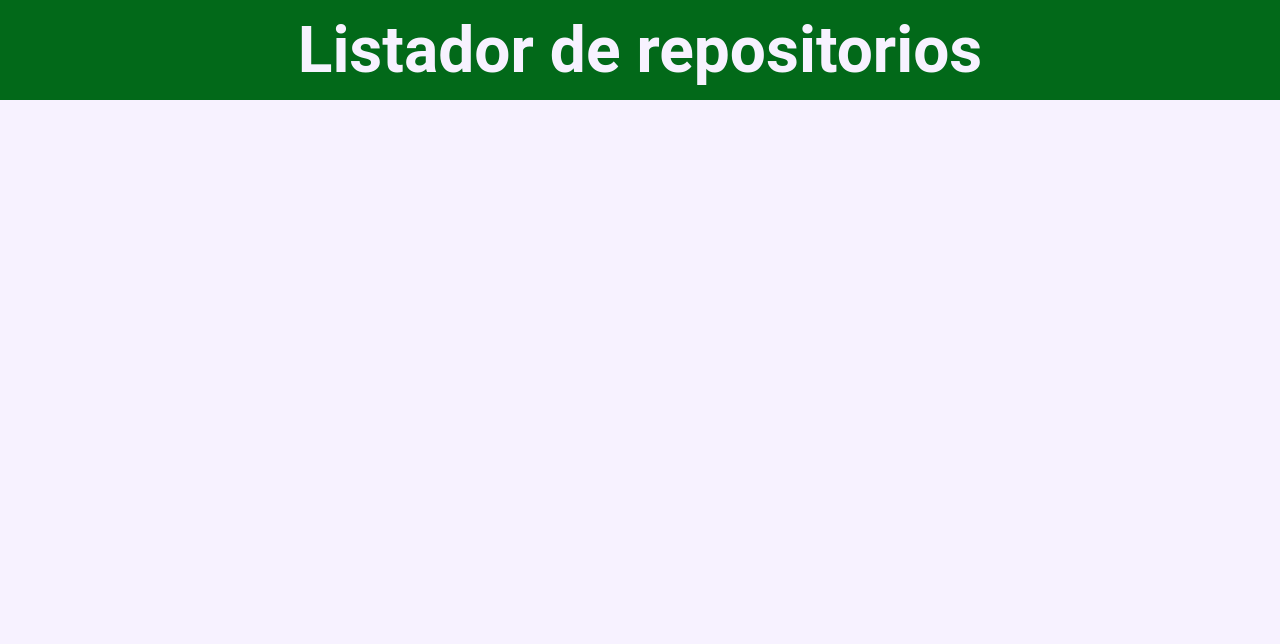
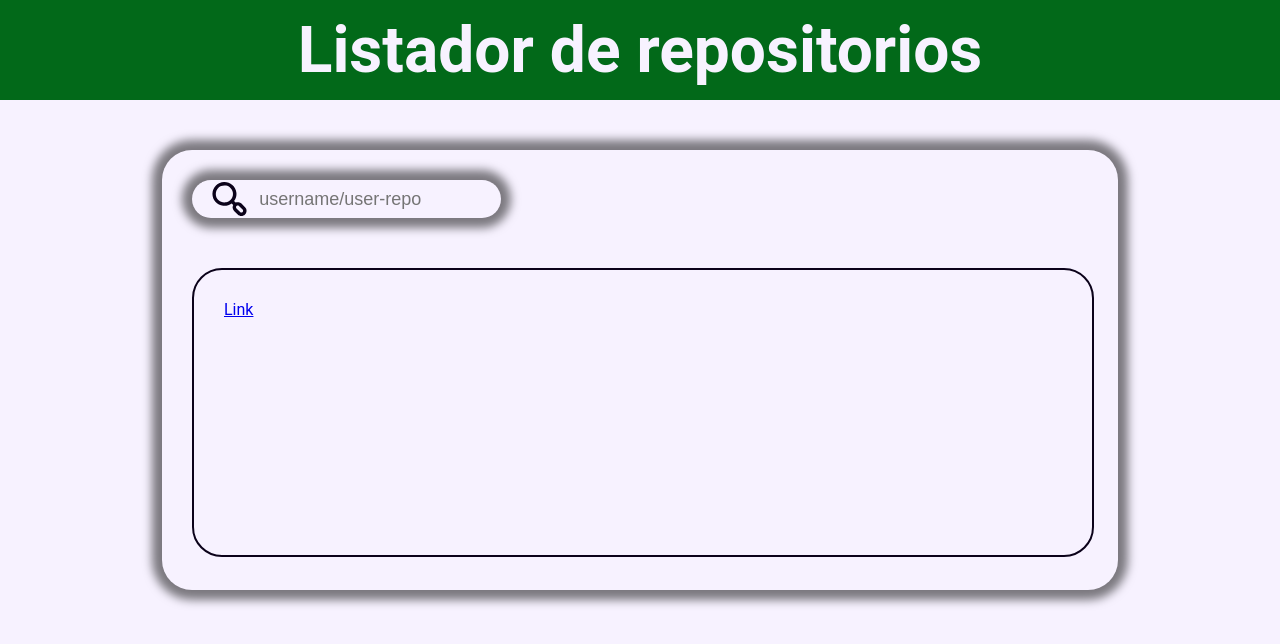
Before and after one commit to mardenrafael/listador-de-repositorios, a React (Create React App) app: page / in a window 1280 px wide. Shown: the top 644 px of the page. Built offline with nearby package versions, Linux system fonts and the light colour scheme.

Commit message:
HandleClick and handleChange methods add for control inputs

```diff
--- a/src/App.js
+++ b/src/App.js
@@ -1,6 +1,8 @@
 import { Component } from 'react';
 import Header from './components/Header';
+import Display from './components/Display';
 import GlobalStyle from './components/styles/GlobalStyles';
+
 
 
 class App extends Component{
@@ -10,6 +12,7 @@ class App extends Component{
       <>
       <GlobalStyle />
       <Header />
+      <Display />
       </>
     );
   }
--- a/src/components/Display.js
+++ b/src/components/Display.js
@@ -104,16 +104,36 @@ const List = styled.ul`
 
 class Display extends Component {
 
+    constructor(props) {
+        super(props)
 
+
+
+        this.handleClick = this.handleClick.bind(this);
+        this.handleChange = this.handleChange.bind(this);
+
+        this.state = {
+            inputValue: ""
+        }
+    }
+
+
+    handleClick() {
+        console.log(this.state.inputValue)
+    }
+
+    handleChange(event) {
+        this.setState({ inputValue: event.target.value })
+    }
 
     render() {
         return(
             <DisplayBody>
                 <InputDiv>
-                    <SearchButton type='submit'>
+                    <SearchButton type='submit' onClick={this.handleClick}>
                       <SearchIconImg alt='Pesquisar' src={SearchIcon}></SearchIconImg>
                     </SearchButton>
-                    <RepoInput placeholder='username/user-repo'></RepoInput>
+                    <RepoInput placeholder='username/user-repo' onChange={this.handleChange}></RepoInput>
                 </InputDiv>
 
                 <DisplayList>
```
